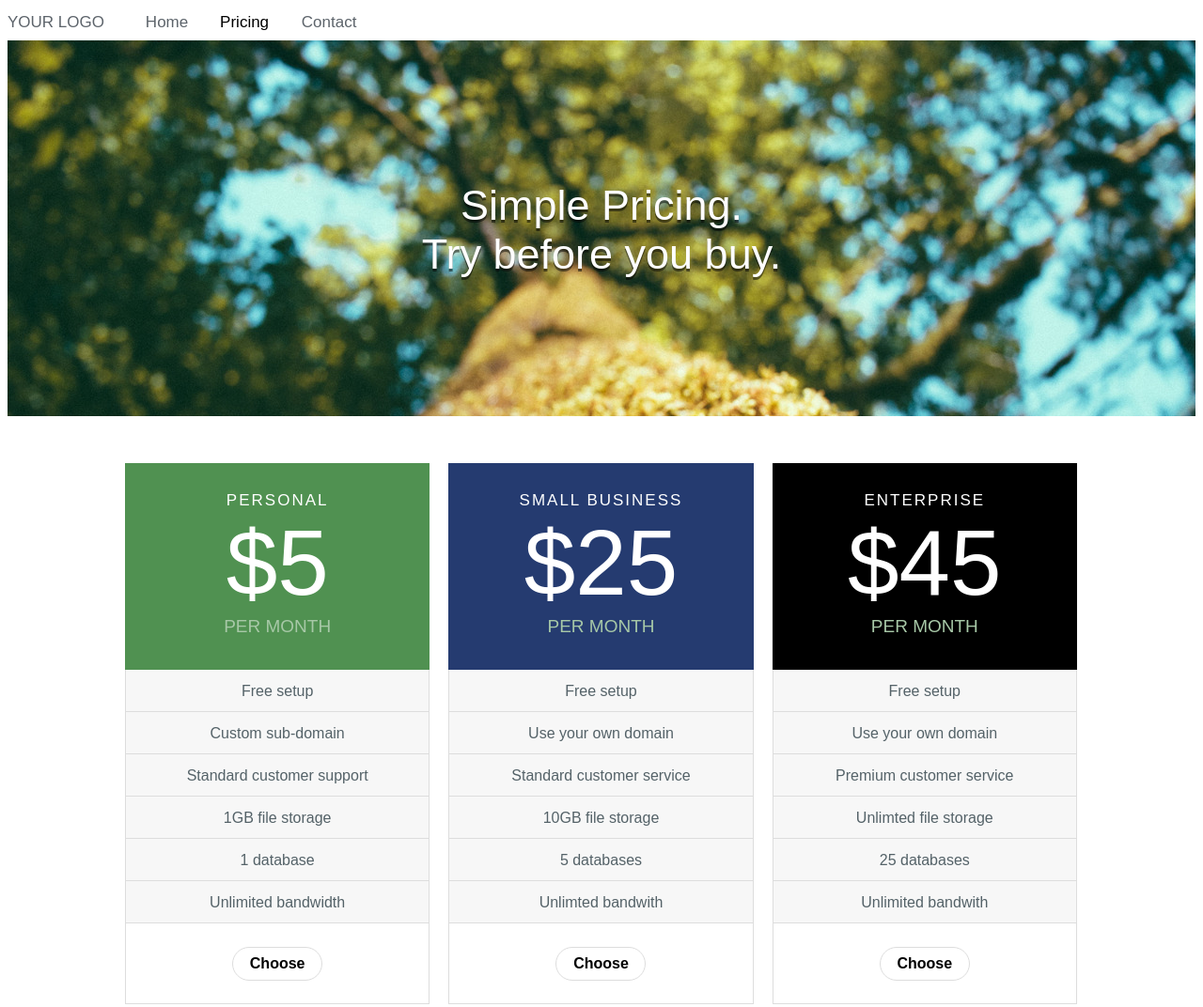
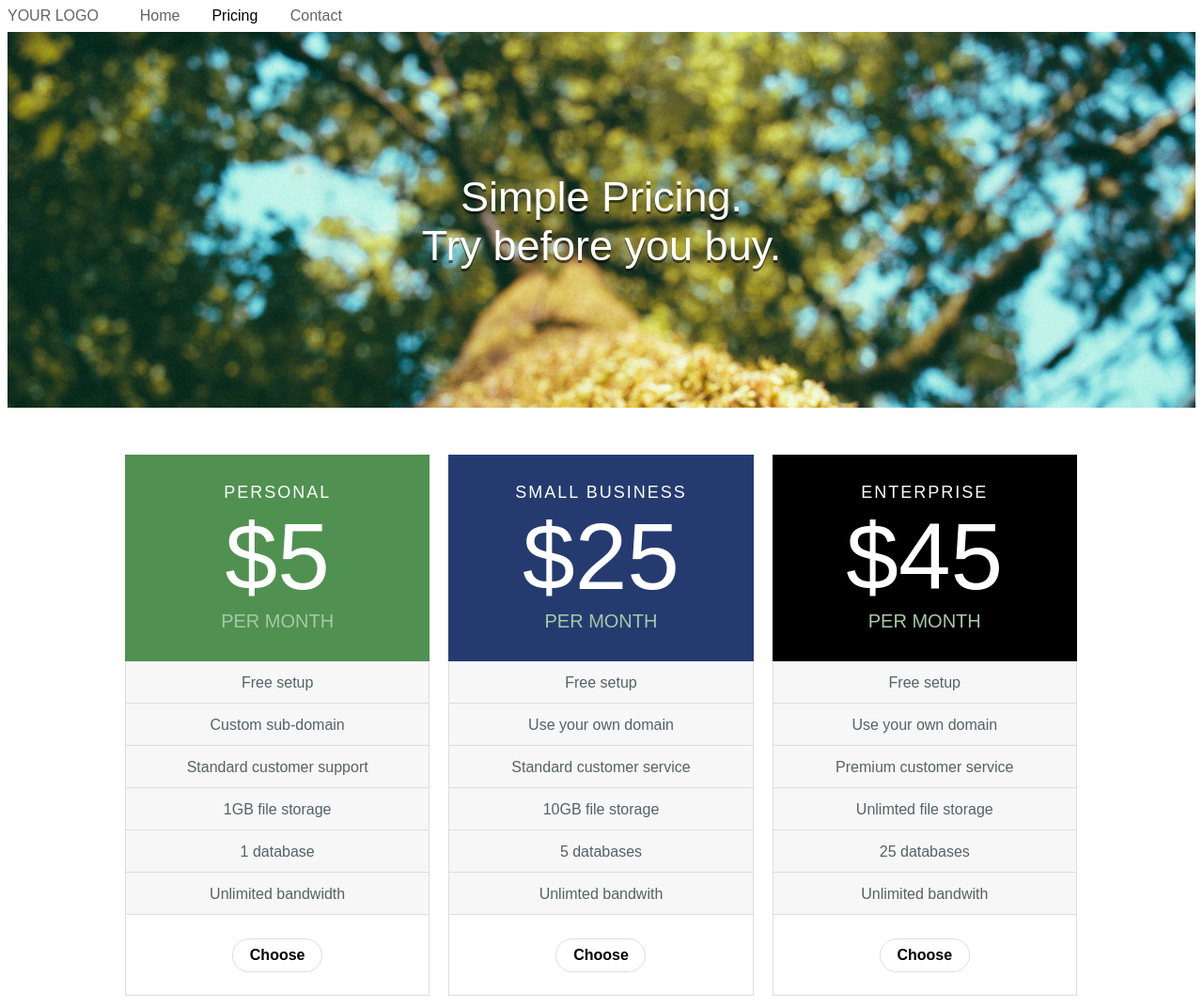
Before and after one commit to JMD1986/responsive-website-project, a plain HTML site: page index.html in a window 1280 px wide. Shown: the top 1072 px of the page at 94% size. Drawn offline with Linux system fonts and the light colour scheme.

Commit message:
had to fix some things.

```diff
--- a/css/style.css
+++ b/css/style.css
@@ -4,33 +4,32 @@ a {
 .nav {
   font-family: sans-serif;
   font-size: 14px;
-  height: 29px;
-  display: inline-block;
-  padding-top: 6px; }
+  height: 26px;
+  display: inline-block; }
 
 .nav .nav1 {
   font-family: sans-serif;
-  font-size: 17px;
+  font-size: 16px;
   color: #5D646B;
   display: inline-block; }
 
 .nav .nav2 {
   font-family: sans-serif;
-  font-size: 17px;
+  font-size: 16px;
   color: #5D646B;
   display: inline-block;
   padding-left: 40px; }
 
 .nav .nav3 {
   font-family: sans-serif;
-  font-size: 17px;
+  font-size: 16px;
   color: black;
   display: inline-block;
   padding-left: 30px; }
 
 .nav .nav4 {
   font-family: sans-serif;
-  font-size: 17px;
+  font-size: 16px;
   color: #5D646B;
   display: inline-block;
   padding-left: 30px; }
@@ -82,19 +81,19 @@ header .headertext1 {
     color: #546268; }
   .prices .type {
     font-family: sans-serif;
-    font-size: 17px;
+    font-size: 18px;
     color: white;
     text-align: center;
     letter-spacing: 2px; }
   .prices .monies {
     font-family: sans-serif;
-    font-size: 98px;
+    font-size: 100px;
     color: white;
     text-align: center;
     font-weight: lighter; }
   .prices .length {
     font-family: sans-serif;
-    font-size: 19px;
+    font-size: 20px;
     color: #A7C8A7;
     text-align: center; }
   .prices .choose-button {
@@ -130,9 +129,9 @@ header .headertext1 {
     padding-right: 40px; }
     .information .infoboxes .hook {
       font-family: sans-serif;
-      font-size: 18.5px;
+      font-size: 19px;
       letter-spacing: 4px;
-      padding-bottom: 18px;
+      padding-bottom: 27px;
       display: inline-block; }
     .information .infoboxes .hook-information {
       display: inline-block;
@@ -147,8 +146,8 @@ footer {
   font-size: 16px;
   background-color: black;
   color: gray;
-  padding-top: 25px;
-  padding-bottom: 25px;
+  padding-top: 27px;
+  padding-bottom: 27px;
   line-height: 150%;
   text-align: center; }
 
@@ -179,6 +178,7 @@ footer {
       display: inline-block; }
       .infoboxes .hook-information .hook {
         box-sizing: border-box; } }
+@media (min-width: 979px) {
   header {
     font-size: 45px;
     height: 250px; }
@@ -202,13 +202,15 @@ header {
       width: 48%;
       overflow: hidden;
       display: inline-block;
-    box-sizing: border-box; }
+      box-sizing: border-box;
+      /*padding-left:115px;
+      padding-right:115px;*/ }
       .information .infoboxes .hook-information {
         box-sizing: border-box;
         display: inline-block;
         box-sizing: border-box; }
         .information .infoboxes .hook-information .hook {
           display: inline-block;
-        box-sizing: border-box; }
+          box-sizing: border-box; } }
 
 /*# sourceMappingURL=style.css.map */
```
Lines whose indentation alone changed are shown as unchanged.
